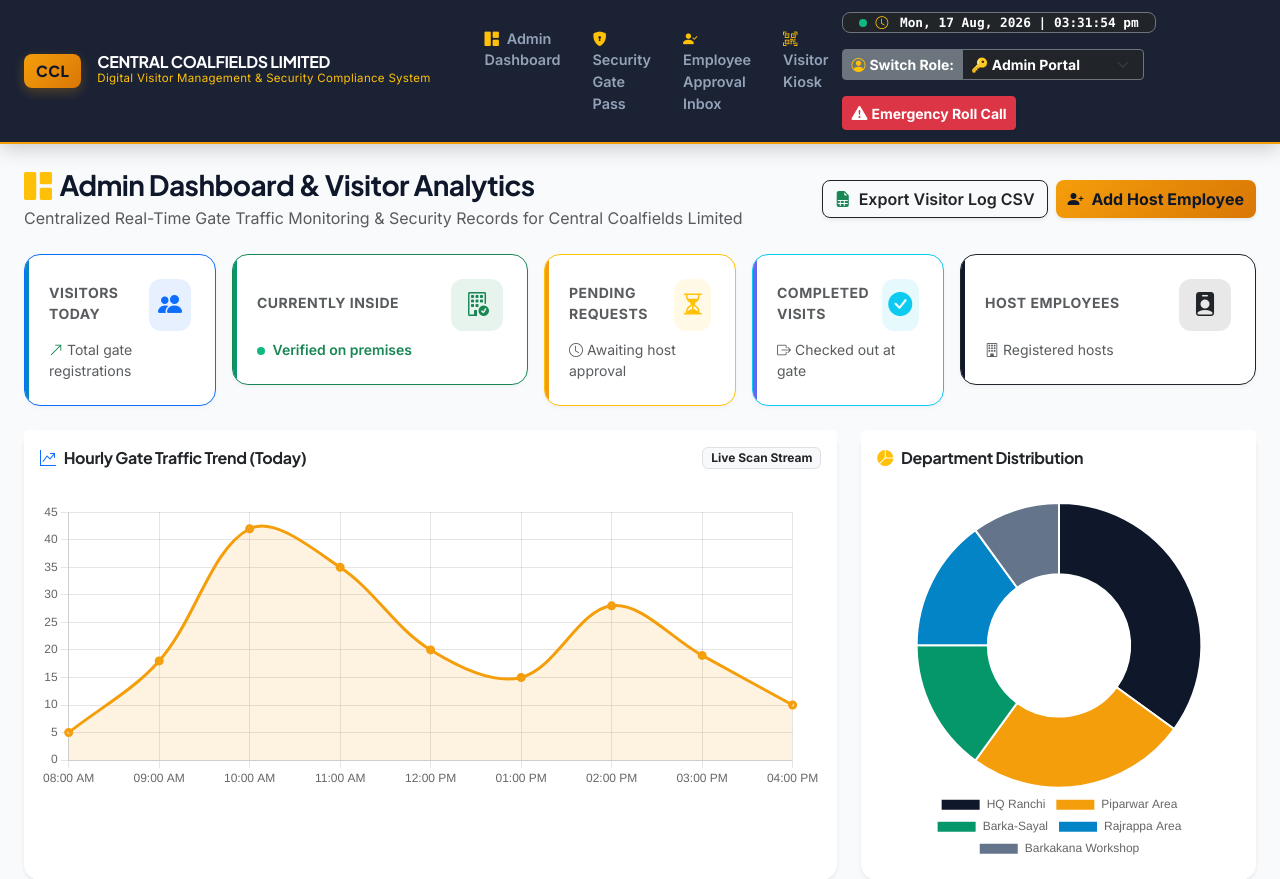
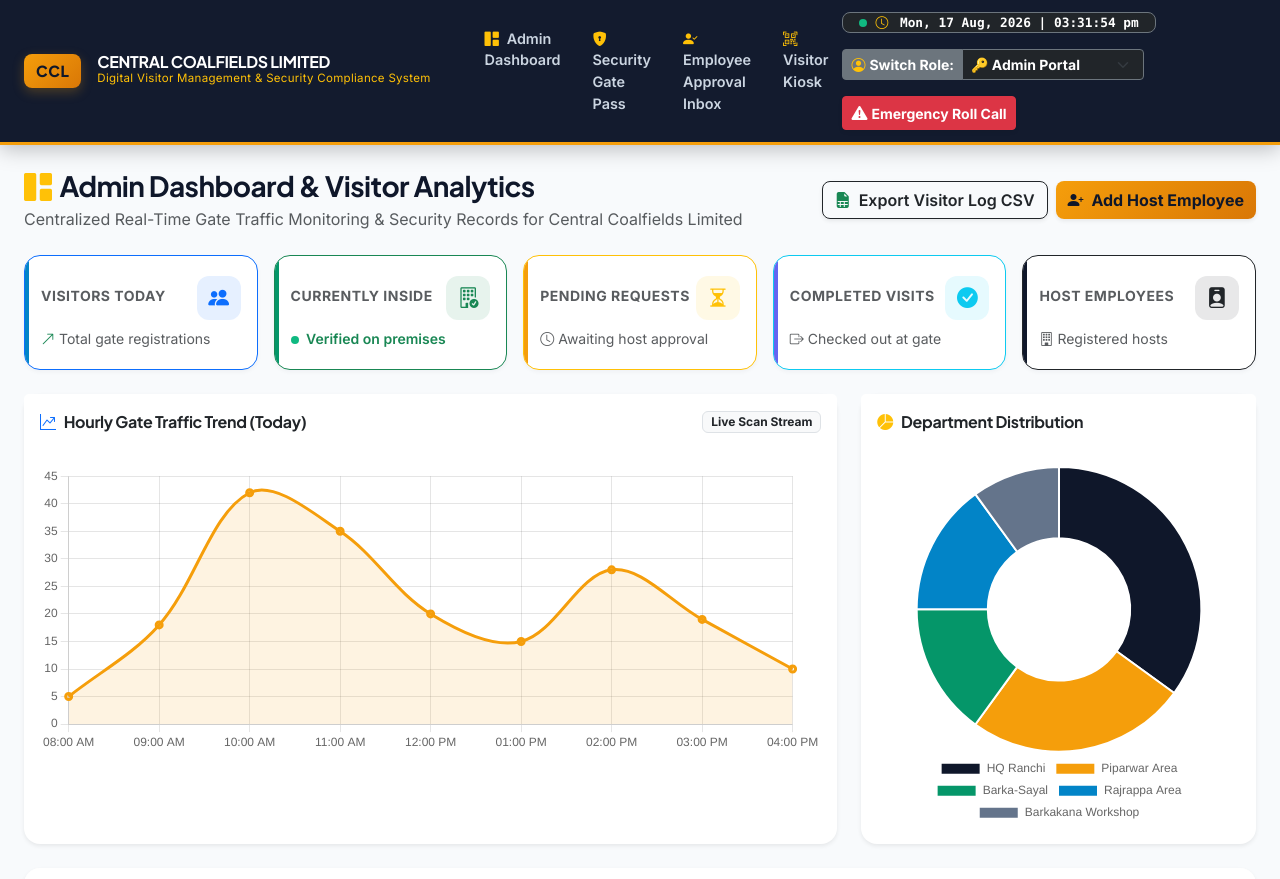
Before and after one commit to TUSHARSAHU15/ccl-dvms, a Python web app: template templates/dashboard.html in a window 1280 px wide. Shown: the top 879 px of the page. Run offline with Jinja, Linux system fonts and the light colour scheme; the template is opened without the code that fills it, so the values that code supplies are empty.

Commit message:
Enhance responsive layout, metric cards grid, and mobile viewport styling

```diff
--- a/static/css/style.css
+++ b/static/css/style.css
@@ -49,11 +49,11 @@ h1, h2, h3, h4, h5, h6, .font-heading {
 
 /* Glassmorphic Navbar */
 .ccl-navbar {
-  background: rgba(15, 23, 42, 0.95);
+  background: rgba(15, 23, 42, 0.98);
   backdrop-filter: blur(12px);
-  border-bottom: 2px solid var(--ccl-gold-start);
+  border-bottom: 3px solid var(--ccl-gold-start);
   padding: 0.75rem 0;
-  box-shadow: 0 4px 20px rgba(0, 0, 0, 0.2);
+  box-shadow: 0 4px 20px rgba(0, 0, 0, 0.25);
 }
 
 .ccl-brand-badge {
@@ -69,17 +69,17 @@ h1, h2, h3, h4, h5, h6, .font-heading {
 }
 
 .ccl-nav-link {
-  color: #94A3B8 !important;
+  color: #CBD5E1 !important;
   font-weight: 600;
   font-size: 0.9rem;
-  padding: 6px 14px !important;
+  padding: 8px 14px !important;
   border-radius: var(--ccl-radius-sm);
   transition: all 0.2s ease;
 }
 
 .ccl-nav-link:hover, .ccl-nav-link.active {
   color: #FFFFFF !important;
-  background: rgba(255, 255, 255, 0.08);
+  background: rgba(255, 255, 255, 0.12);
 }
 
 /* Pulse Live Indicator */
@@ -104,15 +104,16 @@ h1, h2, h3, h4, h5, h6, .font-heading {
   background: var(--ccl-card-bg);
   border-radius: var(--ccl-radius-lg);
   border: 1px solid var(--ccl-border);
-  padding: 1.5rem;
+  padding: 1.25rem 1rem;
   box-shadow: var(--ccl-shadow-sm);
   transition: all 0.25s cubic-bezier(0.4, 0, 0.2, 1);
   position: relative;
   overflow: hidden;
+  height: 100%;
 }
 
 .metric-card:hover {
-  transform: translateY(-4px);
+  transform: translateY(-3px);
   box-shadow: var(--ccl-shadow-md);
   border-color: #CBD5E1;
 }
@@ -133,13 +134,13 @@ h1, h2, h3, h4, h5, h6, .font-heading {
 .metric-card.border-dark::before { background: var(--ccl-navy-deep); }
 
 .metric-icon-box {
-  width: 52px;
-  height: 52px;
+  width: 44px;
+  height: 44px;
   border-radius: var(--ccl-radius-md);
   display: flex;
   align-items: center;
   justify-content: center;
-  font-size: 1.5rem;
+  font-size: 1.3rem;
   transition: transform 0.2s ease;
 }
 
@@ -224,7 +225,7 @@ h1, h2, h3, h4, h5, h6, .font-heading {
   position: absolute;
   bottom: 25%;
   right: -20px;
-  font-size: 2.5rem;
+  font-size: 2.2rem;
   font-weight: 900;
   color: rgba(15, 23, 42, 0.03);
   transform: rotate(-30deg);
@@ -331,6 +332,24 @@ h1, h2, h3, h4, h5, h6, .font-heading {
   overflow: hidden;
 }
 
+/* Responsive Polish for Mobile & Tablet */
+@media (max-width: 991.98px) {
+  .ccl-navbar { padding: 0.5rem 1rem; }
+  .ccl-nav-link { padding: 8px 12px !important; margin-bottom: 4px; }
+  .metric-card { padding: 1rem; }
+  .metric-icon-box { width: 40px; height: 40px; font-size: 1.1rem; }
+  .badge-pass-card { max-width: 100%; margin: 1rem; }
+  .table-responsive { border-radius: var(--ccl-radius-md); border: 1px solid var(--ccl-border); }
+}
+
+@media (max-width: 575.98px) {
+  body { font-size: 0.88rem; }
+  .fs-2 { font-size: 1.5rem !important; }
+  .fs-3 { font-size: 1.25rem !important; }
+  .btn-sm { font-size: 0.78rem; padding: 4px 10px; }
+  .scanner-frame { height: 190px; }
+}
+
 @media print {
   body * { visibility: hidden; }
   .badge-pass-card, .badge-pass-card * { visibility: visible; }
--- a/templates/dashboard.html
+++ b/templates/dashboard.html
@@ -21,8 +21,8 @@
   </div>
 
   <!-- KPI Metric Cards -->
-  <div class="row g-3 mb-4">
-    <div class="col-xl-2 col-md-4 col-sm-6">
+  <div class="row row-cols-1 row-cols-sm-2 row-cols-md-3 row-cols-xl-5 g-3 mb-4">
+    <div class="col">
       <div class="metric-card border-primary">
         <div class="d-flex align-items-center justify-content-between">
           <div>
@@ -37,7 +37,7 @@
       </div>
     </div>
 
-    <div class="col-xl-3 col-md-4 col-sm-6">
+    <div class="col">
       <div class="metric-card border-success">
         <div class="d-flex align-items-center justify-content-between">
           <div>
@@ -52,7 +52,7 @@
       </div>
     </div>
 
-    <div class="col-xl-2 col-md-4 col-sm-6">
+    <div class="col">
       <div class="metric-card border-warning">
         <div class="d-flex align-items-center justify-content-between">
           <div>
@@ -67,7 +67,7 @@
       </div>
     </div>
 
-    <div class="col-xl-2 col-md-4 col-sm-6">
+    <div class="col">
       <div class="metric-card border-info">
         <div class="d-flex align-items-center justify-content-between">
           <div>
@@ -82,7 +82,7 @@
       </div>
     </div>
 
-    <div class="col-xl-3 col-md-4 col-sm-6">
+    <div class="col">
       <div class="metric-card border-dark">
         <div class="d-flex align-items-center justify-content-between">
           <div>
```
